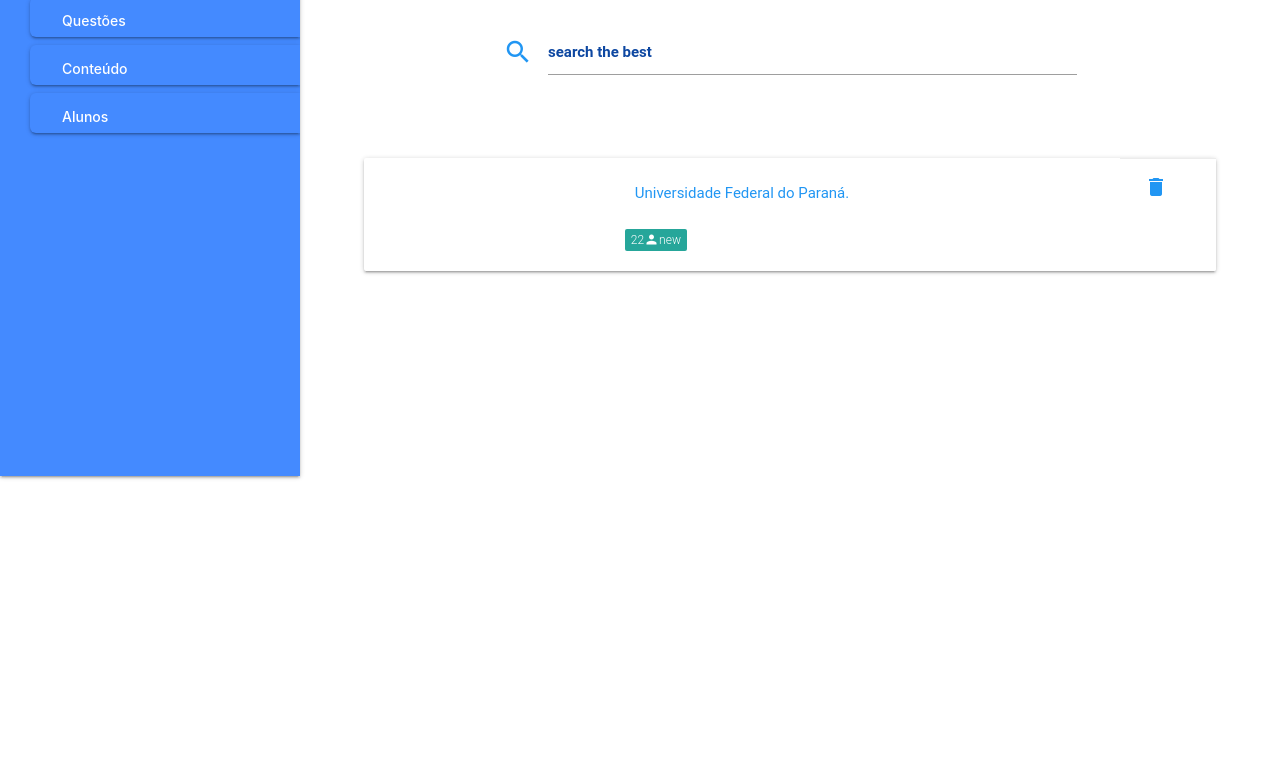
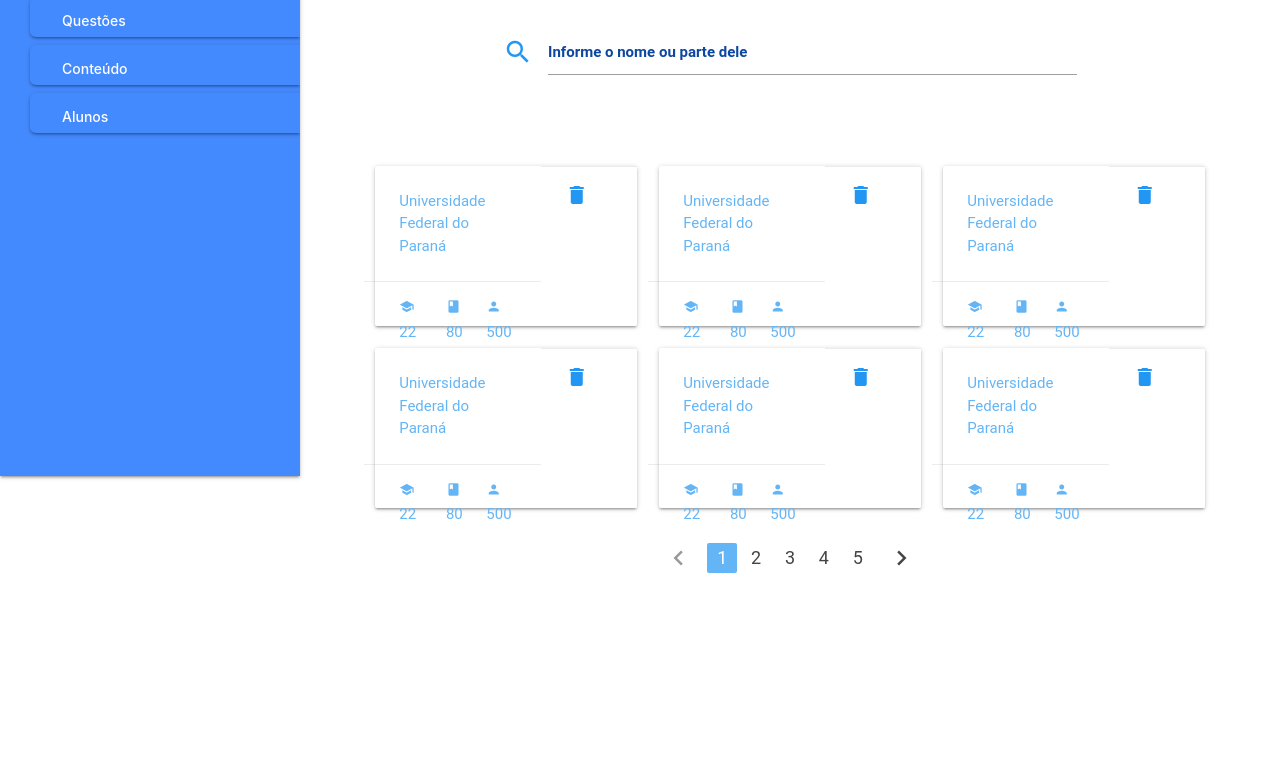
Before and after one commit to MarcosHBastos/Orion_Dashboard, a plain HTML site: page institutions.html in a window 1280 px wide. Shown: the part 384-1157 px from the top of the page. Before the commit the page ends 800 px from the top, so only its background shows below. Drawn offline with nearby package versions, Linux system fonts and the light colour scheme.

Commit message:
institutions

```diff
--- a/css/template.css
+++ b/css/template.css
@@ -117,6 +117,12 @@ h4 {
 	height: 50%;
 }
 
-.full {
-	width: 100%;
+.custom-badge {
+	padding-bottom: 300px!important;
+	padding-left: 5px!important;
 }
+
+.custom-card {
+	height: 160px;
+	color: #64b5f6!important;
+}
--- a/institutions.html
+++ b/institutions.html
@@ -62,9 +62,9 @@
 				<div class="col s12">
 					<div class="row">
 						<div class="input-field col s12">
-							<i class="material-icons prefix blue-text accent-2">search</i>
+							<i class="material-icons prefix blue-text lighten-2">search</i>
 							<input type="text" id="autocomplete-input" class="autocomplete custom-field">
-							<label for="autocomplete-input">search the best</label>
+							<label for="autocomplete-input">Informe o nome ou parte dele</label>
 						</div>
 					</div>
 				</div>
@@ -73,17 +73,156 @@
 
 		<div class="row"></div>
 
-		<div class="row s12 m6 l4">
-			<div class="card horizontal">
 		<div class="row">
-					<div class="card-content blue-text accent-2">
-						Universidade Federal do Paraná.
+			<div class="col s6 m4 s3">
+				<div class="card horizontal custom-card">
+					<div class="card-stacked">
+						<div class="card-content">
+							<p>Universidade Federal do Paraná</p>
 						</div>
-					 <span class="new badge valign-wrapper left" >22 <i class="material-icons tiny">person</i></span>
+						<div class="card-action row">
+							<div class="col s4 card-badge">
+								<i class="material-icons tiny">school</i> 22</span>
 							</div>
-				<div class="card-action">
+							<div class="col s4 card-badge">
+								<i class="material-icons tiny">book</i> 80</span>
+							</div>
+							<div class="col s4 card-badge custom-badge">
+								<i class="material-icons tiny">person</i> 500</span>
+							</div>
+						</div>
+					</div>
+					<div class="card-action custom-card-action">
 						<a href="#"><i class="material-icons blue-text accent-2">delete</i></a>
 					</div>
+				</div>
+			</div>
+			<div class="col s6 m4 s3">
+				<div class="card horizontal custom-card">
+					<div class="card-stacked">
+						<div class="card-content">
+							<p>Universidade Federal do Paraná</p>
+						</div>
+						<div class="card-action row">
+							<div class="col s4 card-badge">
+								<i class="material-icons tiny">school</i> 22</span>
+							</div>
+							<div class="col s4 card-badge">
+								<i class="material-icons tiny">book</i> 80</span>
+							</div>
+							<div class="col s4 card-badge custom-badge">
+								<i class="material-icons tiny">person</i> 500</span>
+							</div>
+						</div>
+					</div>
+					<div class="card-action custom-card-action">
+						<a href="#"><i class="material-icons blue-text accent-2">delete</i></a>
+					</div>
+				</div>
+			</div>
+			<div class="col s6 m4 s3">
+				<div class="card horizontal custom-card">
+					<div class="card-stacked">
+						<div class="card-content">
+							<p>Universidade Federal do Paraná</p>
+						</div>
+						<div class="card-action row">
+							<div class="col s4 card-badge">
+								<i class="material-icons tiny">school</i> 22</span>
+							</div>
+							<div class="col s4 card-badge">
+								<i class="material-icons tiny">book</i> 80</span>
+							</div>
+							<div class="col s4 card-badge custom-badge">
+								<i class="material-icons tiny">person</i> 500</span>
+							</div>
+						</div>
+					</div>
+					<div class="card-action custom-card-action">
+						<a href="#"><i class="material-icons blue-text accent-2">delete</i></a>
+					</div>
+				</div>
+			</div>
+			<div class="col s6 m4 s3">
+				<div class="card horizontal custom-card">
+					<div class="card-stacked">
+						<div class="card-content">
+							<p>Universidade Federal do Paraná</p>
+						</div>
+						<div class="card-action row">
+							<div class="col s4 card-badge">
+								<i class="material-icons tiny">school</i> 22</span>
+							</div>
+							<div class="col s4 card-badge">
+								<i class="material-icons tiny">book</i> 80</span>
+							</div>
+							<div class="col s4 card-badge custom-badge">
+								<i class="material-icons tiny">person</i> 500</span>
+							</div>
+						</div>
+					</div>
+					<div class="card-action custom-card-action">
+						<a href="#"><i class="material-icons blue-text accent-2">delete</i></a>
+					</div>
+				</div>
+			</div>
+			<div class="col s6 m4 s3">
+				<div class="card horizontal custom-card">
+					<div class="card-stacked">
+						<div class="card-content">
+							<p>Universidade Federal do Paraná</p>
+						</div>
+						<div class="card-action row">
+							<div class="col s4 card-badge">
+								<i class="material-icons tiny">school</i> 22</span>
+							</div>
+							<div class="col s4 card-badge">
+								<i class="material-icons tiny">book</i> 80</span>
+							</div>
+							<div class="col s4 card-badge custom-badge">
+								<i class="material-icons tiny">person</i> 500</span>
+							</div>
+						</div>
+					</div>
+					<div class="card-action custom-card-action">
+						<a href="#"><i class="material-icons blue-text accent-2">delete</i></a>
+					</div>
+				</div>
+			</div>
+			<div class="col s6 m4 s3">
+				<div class="card horizontal custom-card">
+					<div class="card-stacked">
+						<div class="card-content">
+							<p>Universidade Federal do Paraná</p>
+						</div>
+						<div class="card-action row">
+							<div class="col s4 card-badge">
+								<i class="material-icons tiny">school</i> 22</span>
+							</div>
+							<div class="col s4 card-badge">
+								<i class="material-icons tiny">book</i> 80</span>
+							</div>
+							<div class="col s4 card-badge custom-badge">
+								<i class="material-icons tiny">person</i> 500</span>
+							</div>
+						</div>
+					</div>
+					<div class="card-action custom-card-action">
+						<a href="#"><i class="material-icons blue-text accent-2">delete</i></a>
+					</div>
+				</div>
+			</div>
+		</div>
+
+		<ul class="pagination center">
+			<li class="disabled"><a href="#!"><i class="material-icons">chevron_left</i></a></li>
+			<li class="active blue lighten-2"><a href="#!">1</a></li>
+			<li class="waves-effect"><a href="#!">2</a></li>
+			<li class="waves-effect"><a href="#!">3</a></li>
+			<li class="waves-effect"><a href="#!">4</a></li>
+			<li class="waves-effect"><a href="#!">5</a></li>
+			<li class="waves-effect"><a href="#!"><i class="material-icons">chevron_right</i></a></li>
+		</ul>
 	</div>
 </div>
 </main>
```
Lines whose indentation alone changed are shown as unchanged.
